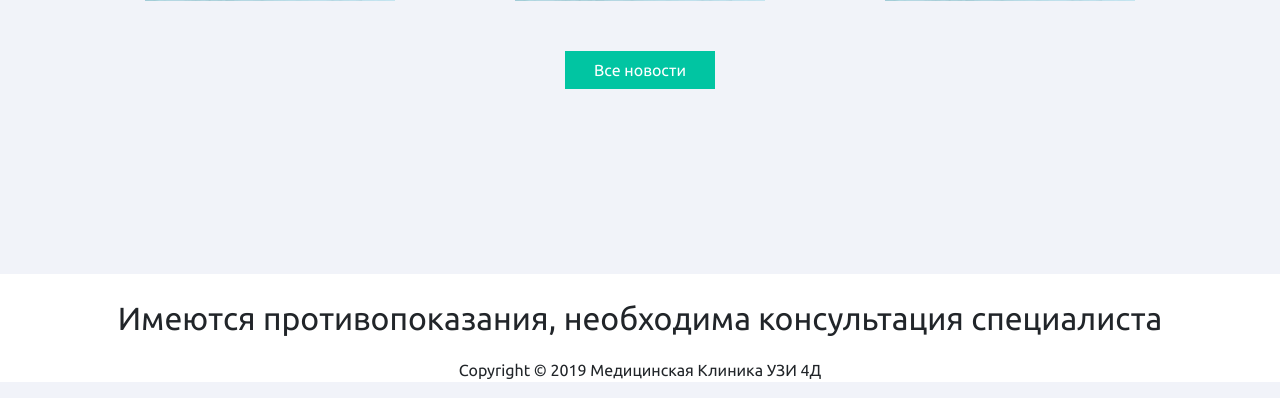
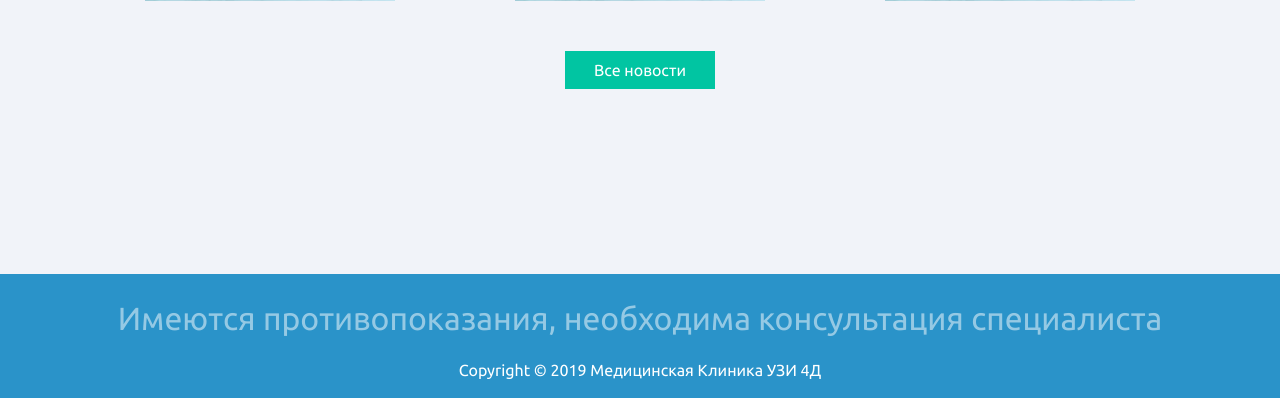
Before and after one commit to AsuraBot/klinika, a Django app: page / in a window 1280 px wide. Shown: the part 3645-4043 px from the top of the page. Run offline with Django 3.2, Linux system fonts and the light colour scheme; data comes from the database, SQL or seed files in the repository; both versions use the stored data as it was after the commit; some libraries are stand-ins or nearby versions.

Commit message:
home 03.05

```diff
--- a/dev_static/css/style.css
+++ b/dev_static/css/style.css
@@ -5,16 +5,23 @@
   font-weight: 400;
   src: url("../fonts/Ubuntu-Regular.ttf") format("truetype");
 }
+
 @font-face {
   font-family: "Ubuntu";
   font-style: normal;
   font-weight: bold;
   src: url("../fonts/Ubuntu-Bold.ttf") format("truetype");
 }
+
 body {
   font-family: "Ubuntu", sans-serif;
   font-size: 1rem;
   background-color: #F1F3F9;
+}
+
+* {
+  padding: 0;
+  margin: 0;
 }
 
 .form-control {
@@ -221,18 +228,25 @@ header .navbar .nav-item .nav-link {
 
 /********** FOOTER ********* */
 
-footer .top-footer {
+.top-footer {
   width: 100%;
   margin-top: 75px;
 }
 
 footer .bottom-footer {
-  background-color: #fff;
+  background-color: #2A93C9;
+  color: white;
   padding: 20px 0 0 0;
 }
 
 footer .bottom-footer .text-center:first-child {
   font-size: 2rem;
+  opacity: 0.5;
+}
+
+footer .bottom-footer .text-center:last-child {
+  padding-bottom: 16px;
+  margin: 0 !important;
 }
 
 /********** INDEX ********* */
--- a/templates/footer.html
+++ b/templates/footer.html
@@ -1,12 +1,9 @@
 <footer>
-    <div class="top-footer">
-        <script type="text/javascript" charset="utf-8" async src="https://api-maps.yandex.ru/services/constructor/1.0/js/?um=constructor%3Af3d537afc0f483c5de02b2a195dac2f0a67b4a9687a7df70287893f0ba53c7f2&amp;width=100%25&amp;height=500&amp;lang=ru_RU&amp;scroll=true"></script>
-    </div>
-    <div class="container-fluid bottom-footer">
+    <div class="bottom-footer">
         <p class="text-center">
             Имеются противопоказания, необходима консультация специалиста
         </p>
-        <p class="copyright text-center">
+        <p class="text-center">
             Copyright © 2019 Медицинская Клиника УЗИ 4Д
         </p>
     </div>
--- a/templates/index.html
+++ b/templates/index.html
@@ -144,6 +144,10 @@
             </div>
         </div>
 
+    <div class="top-footer">
+        <script type="text/javascript" charset="utf-8" async src="https://api-maps.yandex.ru/services/constructor/1.0/js/?um=constructor%3Af3d537afc0f483c5de02b2a195dac2f0a67b4a9687a7df70287893f0ba53c7f2&amp;width=100%25&amp;height=500&amp;lang=ru_RU&amp;scroll=true"></script>
+    </div>
+
     {% include 'footer.html' %}
   </body>
 </html>
```
Also changed, not shown: orders/views.py (+22 -0 lines), db.sqlite3. Lines whose indentation alone changed are shown as unchanged.
